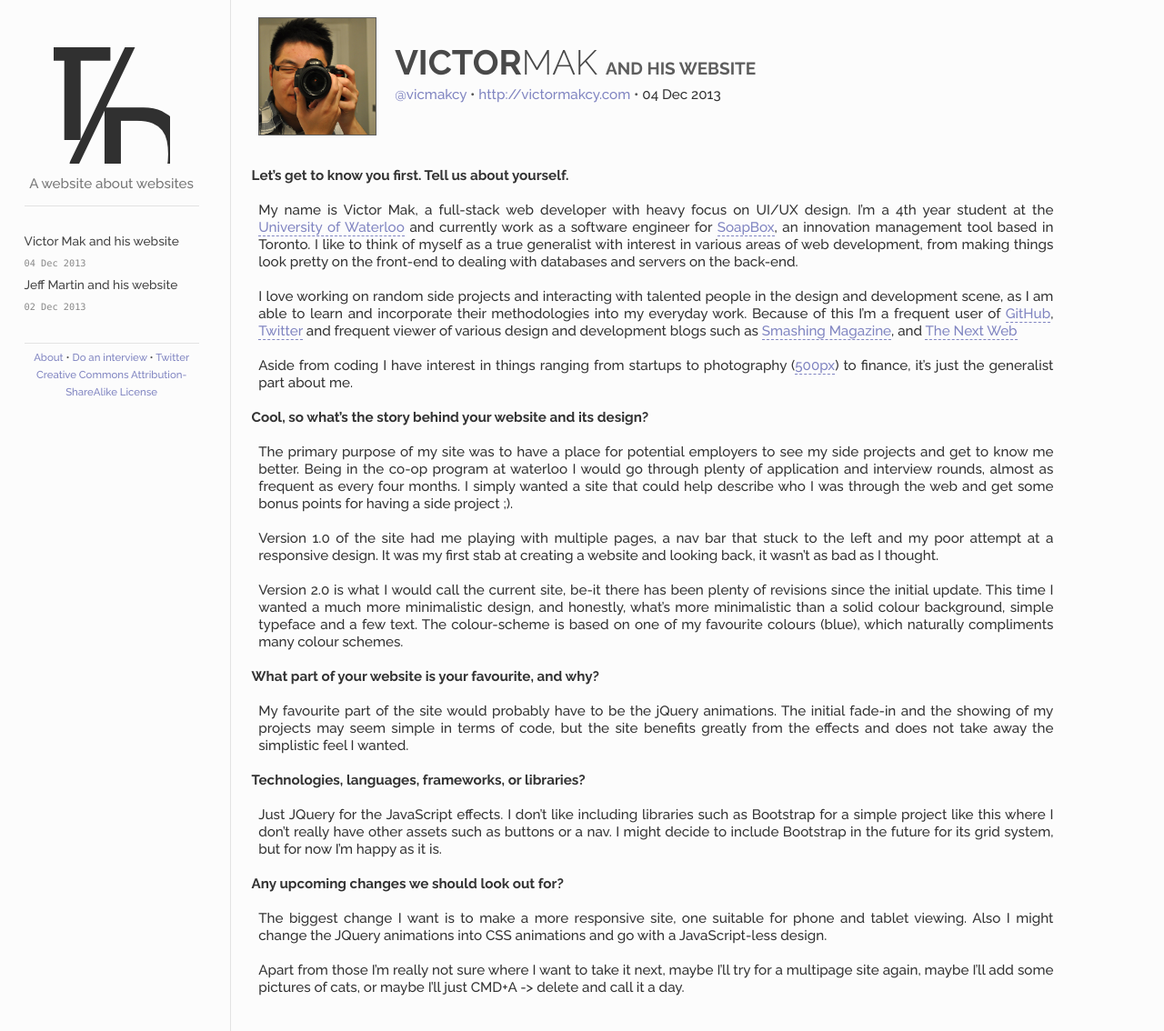
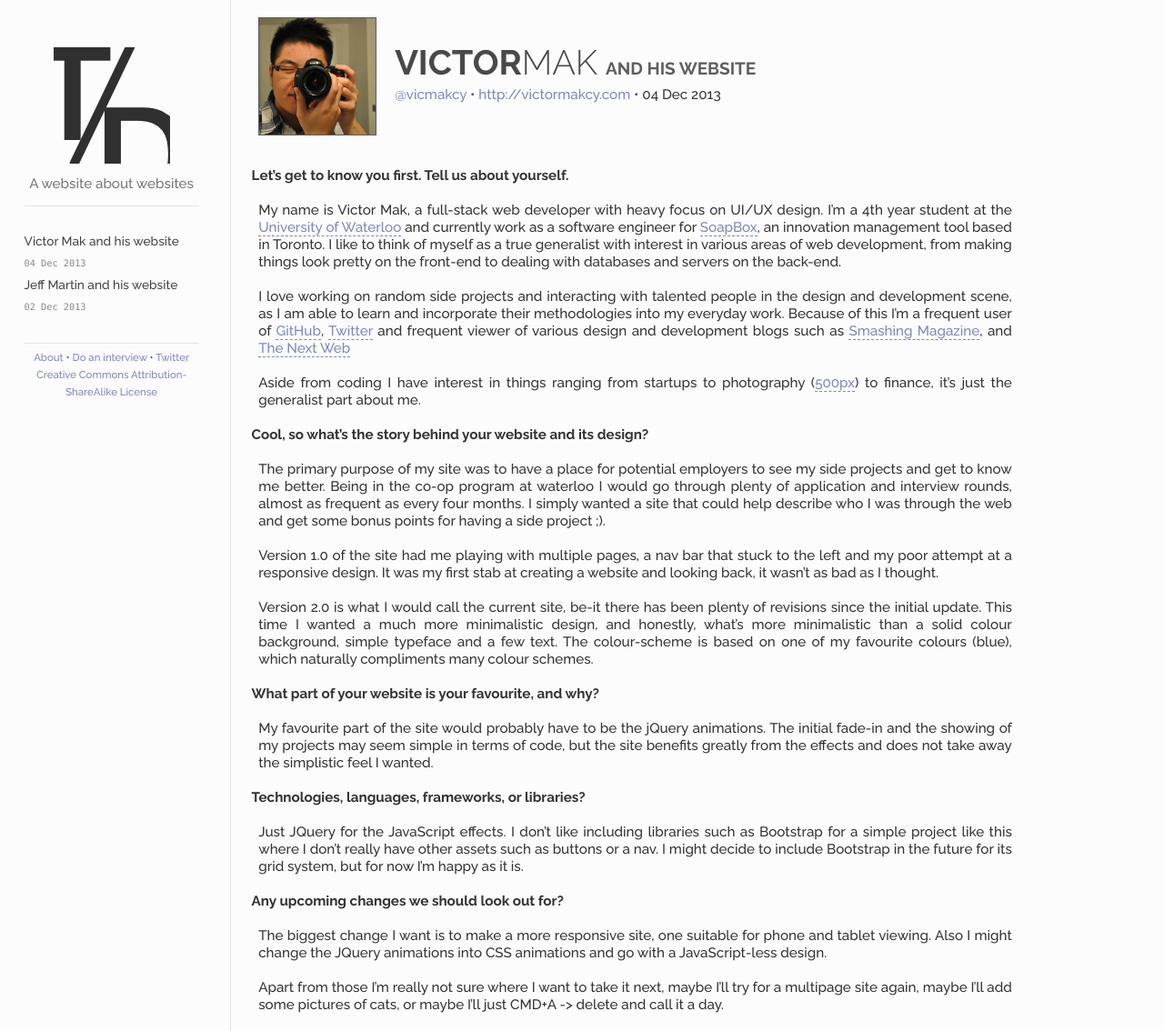
Before and after one commit to the-development/thedevelopment, a Jekyll site: the page built from index.html, in a window 1280 px wide. Shown: the whole page at 91% size. Built offline with Jekyll 4.4.1, drawn with Linux system fonts in a browser that asks for light colours; Markdown is read by kramdown in place of the engine named in the settings.

Commit message:
increase padding-right on content

```diff
--- a/css/main.css
+++ b/css/main.css
@@ -255,7 +255,7 @@ a:hover {
 
 .content {
   padding-left: 2em;
-  padding-right: 8em;
+  padding-right: 11em;
 }
 
 .header {
```
